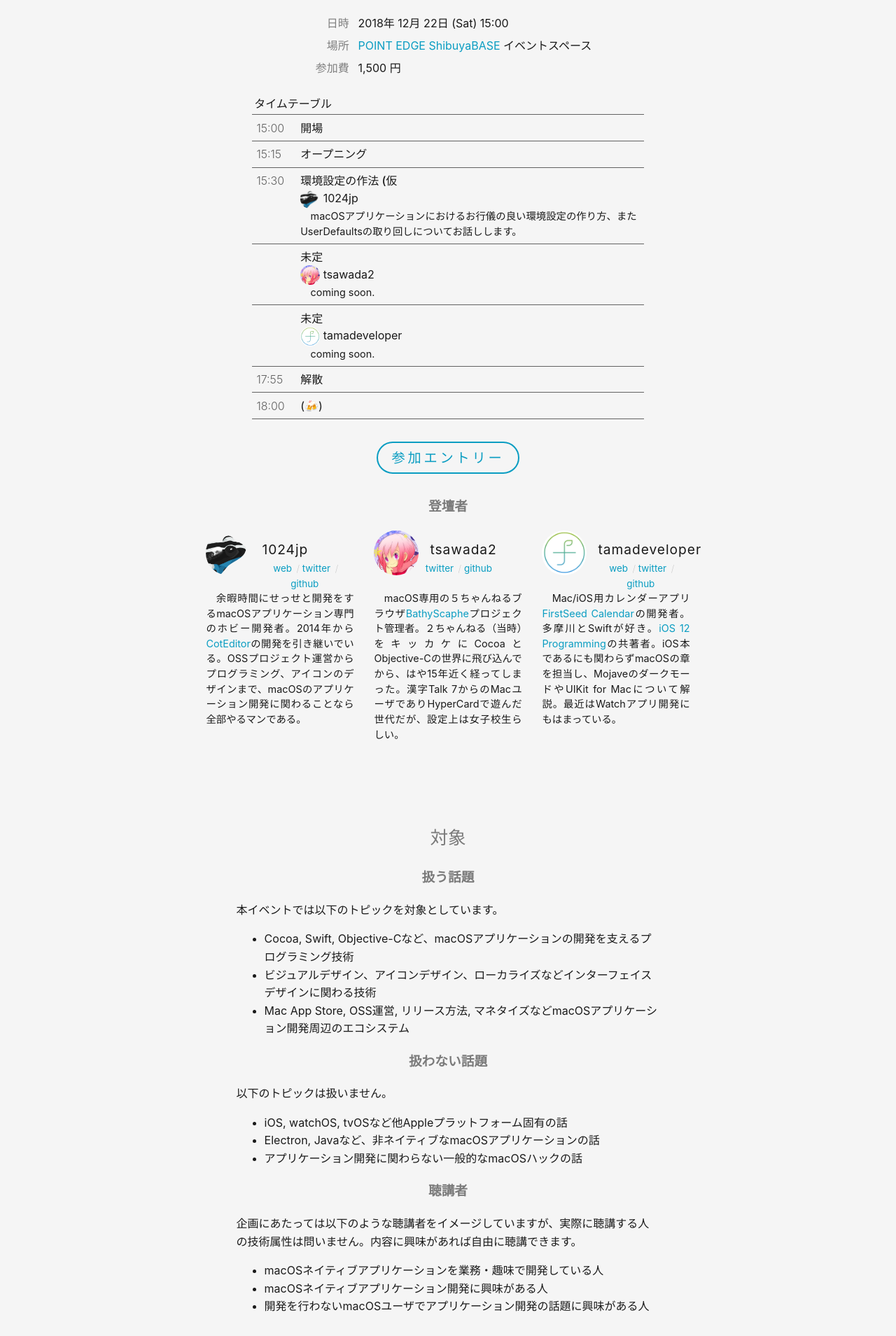
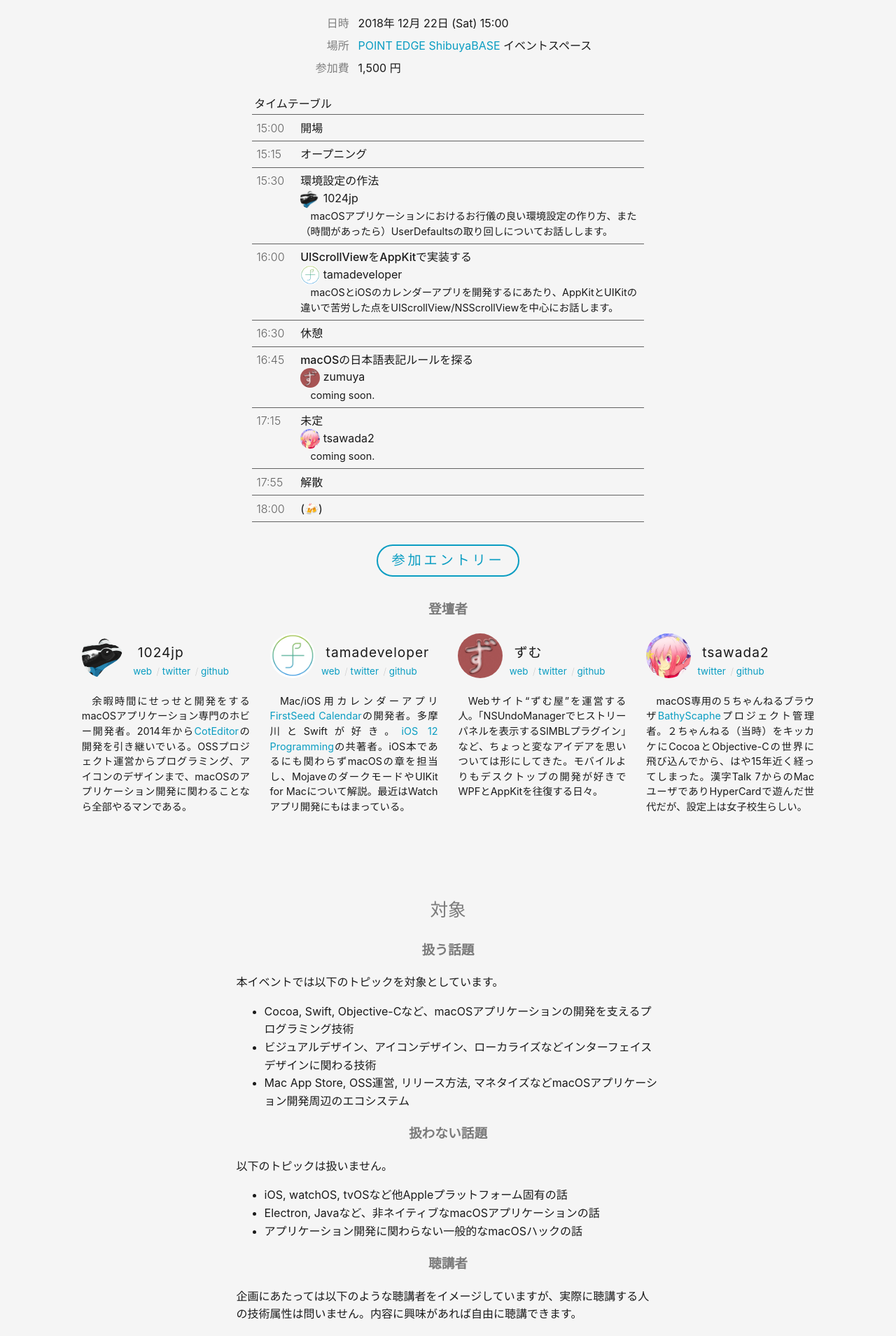
Before and after one commit to macOS-native/macos-native.github.io, a Jekyll site: the page built from index.md, in a window 1280 px wide. Shown: the part 669-2578 px from the top of the page at 70% size. Built offline with Jekyll 4.4.1, drawn with Linux system fonts in a browser that asks for light colours.

Commit message:
Update event timetable

```diff
--- a/_data/events.yml
+++ b/_data/events.yml
@@ -14,24 +14,33 @@ symposium_02:
     - time: "15:15"
       title: "オープニング"
     - time: "15:30"
-      title: "環境設定の作法 (仮"
+      title: "環境設定の作法"
       presenter:
         name: 1024jp
         avatar: 1024jp
       description: |
-        macOSアプリケーションにおけるお行儀の良い環境設定の作り方、またUserDefaultsの取り回しについてお話しします。
-    - time:
+        macOSアプリケーションにおけるお行儀の良い環境設定の作り方、また（時間があったら）UserDefaultsの取り回しについてお話しします。
+    - time: "16:00"
+      title: "UIScrollViewをAppKitで実装する"
+      presenter:
+        name: tamadeveloper
+        avatar: tamadeveloper
+      description: |
+        macOSとiOSのカレンダーアプリを開発するにあたり、AppKitとUIKitの違いで苦労した点をUIScrollView/NSScrollViewを中心にお話します。
+    - time: "16:30"
+      title: "休憩"
+    - time: "16:45"
+      title: "macOSの日本語表記ルールを探る"
+      presenter:
+        name: zumuya
+        avatar: zumuya
+      description: |
+        coming soon.
+    - time: "17:15"
       title: "未定"
       presenter:
         name: tsawada2
         avatar: tsawada2
-      description: |
-        coming soon.
-    - time:
-      title: "未定"
-      presenter:
-        name: tamadeveloper
-        avatar: tamadeveloper
       description: |
         coming soon.
     - time: "17:55"
--- a/assets/css/style.css
+++ b/assets/css/style.css
@@ -105,8 +105,11 @@ div.member {
 }
 .profile {
     width: 40%;
+    min-width: 240px;
     margin: 0 2%;
     position: relative;
+
+    flex-basis: auto;
 }
 .profile h4 {
     font-weight: 400;
--- a/index.md
+++ b/index.md
@@ -18,8 +18,9 @@ title: macOS native
 
 <div class="member">
 {% include profile.html param="1024jp" %}
+{% include profile.html param="tamadeveloper" %}
+{% include profile.html param="zumuya" %}
 {% include profile.html param="tsawada2" %}
-{% include profile.html param="tamadeveloper" %}
 </div>
 
 
```
